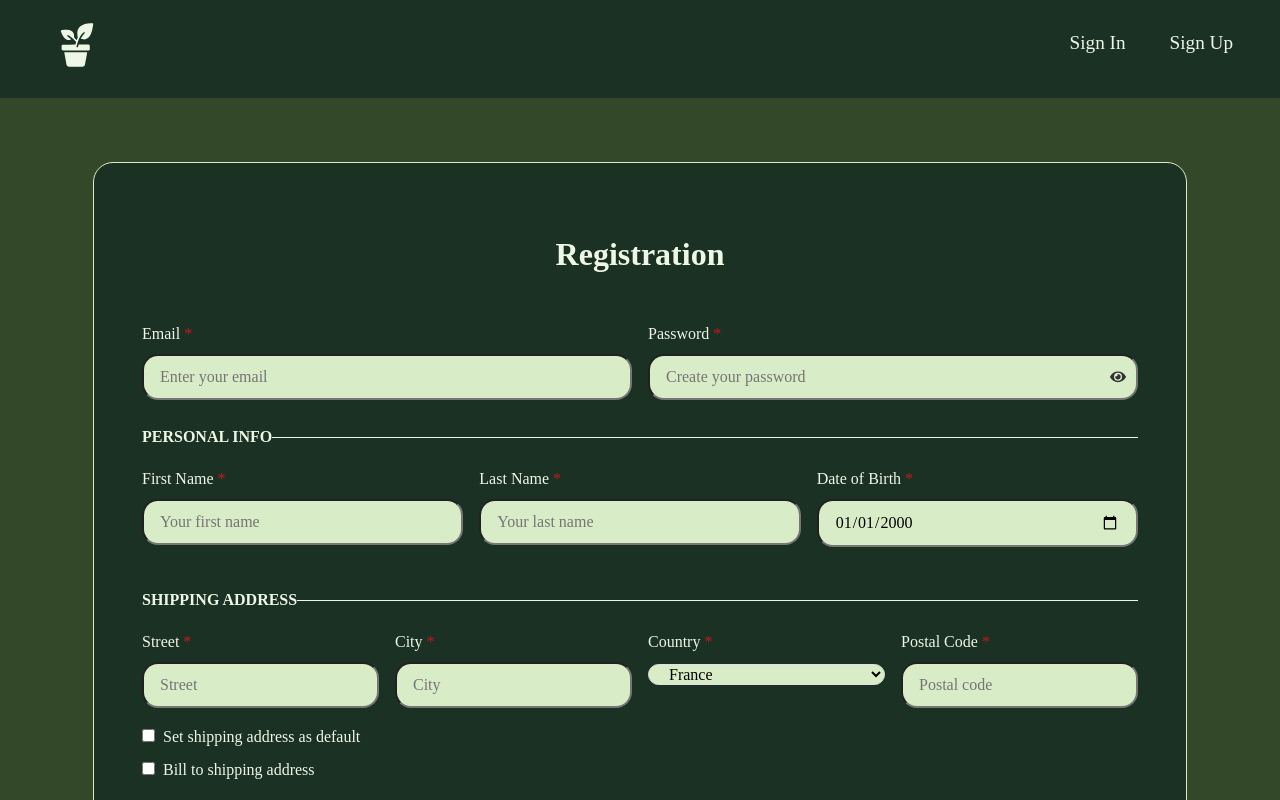
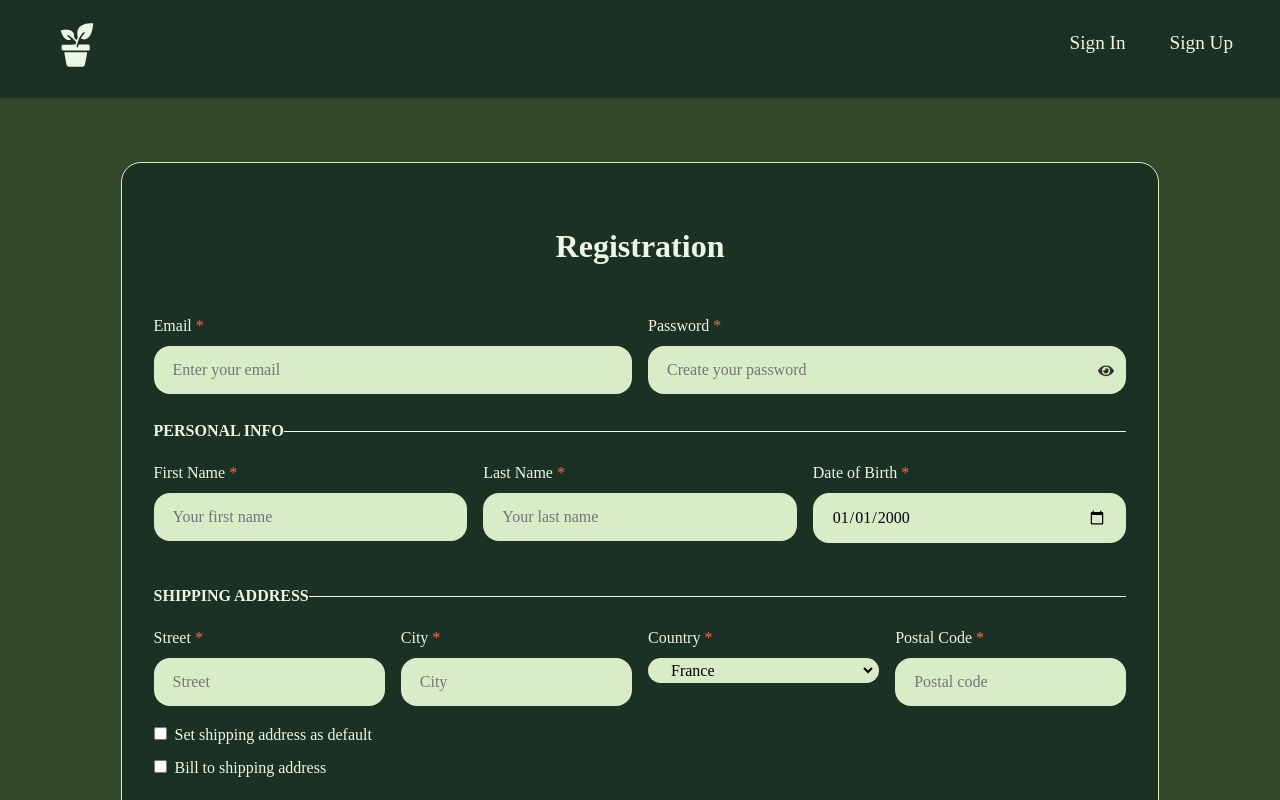
Before and after one commit to solowihmaria/ecommerce-application, a React app: page /register in a window 1280 px wide. Shown: the top 800 px of the page. Built offline with nearby package versions, Linux system fonts and the light colour scheme; a web font is replaced by a local one.

Commit message:
style: update elements styles for visual consistency and better accessibility

```diff
--- a/src/assets/styles/_constants.module.scss
+++ b/src/assets/styles/_constants.module.scss
@@ -20,7 +20,7 @@ $color-text-primary: #eef7e6;
 $color-text-dark: #333;
 
 // Семантические цвета
-$color-error: #c3181a;
+$color-error: #ff6347;
 $color-success: #346536;
 $color-warning: #ff9800;
 $color-info: #8e9e83;
--- a/src/components/blocks/LoginForm/LoginForm.module.scss
+++ b/src/components/blocks/LoginForm/LoginForm.module.scss
@@ -2,6 +2,7 @@
 
 .loginContainer {
     width: 50%;
+    min-width: 300px;
     max-width: 25rem;
     margin: 0 auto;
     padding: 4rem 2rem;
--- a/src/components/blocks/RegistrationForm/RegistrationForm.module.scss
+++ b/src/components/blocks/RegistrationForm/RegistrationForm.module.scss
@@ -1,9 +1,10 @@
 @use '../../../assets/styles/constants.module' as c;
 
 .registrationContainer {
+    width: 80%;
     min-width: 300px;
     margin: 0 auto;
-    padding: 4.5rem 3rem;
+    padding: 4rem 2rem;
     border: 1px solid c.$color-primary-light;
     border-radius: 20px;
     background-color: c.$color-primary-dark;
--- a/src/components/ui/Input/Input.module.scss
+++ b/src/components/ui/Input/Input.module.scss
@@ -21,6 +21,9 @@
     box-sizing: border-box;
     width: 100%;
     padding: 0.75rem 1rem;
+    border-color: transparent;
+    border-style: solid;
+    border-width: 3px;
     border-radius: 1rem;
     font-family: inherit;
     font-size: 1rem;
@@ -28,13 +31,15 @@
     transition: border-color 0.2s ease;
 
     &:focus {
-        border-color: c.$color-gray-800;
+        border-color: c.$color-accent-primary;
         outline: none;
     }
 
     &:disabled {
         cursor: not-allowed;
-        background-color: c.$color-gray-100;
+
+        // border-color: c.$color-gray-100;
+        opacity: 0.7;
     }
 
     &.error {
@@ -83,7 +88,7 @@
     color: c.$color-error;
     overflow-wrap: break-word;
     white-space: normal;
-    background-color: rgba(c.$color-error, 0.1);
+    background-color: rgba(c.$color-error, 0.15);
     animation: fade-in 0.2s ease-out;
 
     .errorIcon {
--- a/src/components/ui/Select/Select.module.scss
+++ b/src/components/ui/Select/Select.module.scss
@@ -17,7 +17,8 @@
     box-sizing: border-box;
     width: 100%;
     padding: 0 1rem;
-    border: 1px solid c.$color-gray-300;
+    border-color: transparent;
+    border-width: 3px;
     border-radius: 1rem;
     font-family: inherit;
     font-size: 1rem;
@@ -25,13 +26,15 @@
     transition: border-color 0.2s ease;
 
     &:focus {
-        border-color: c.$color-gray-800;
+        border-color: c.$color-accent-primary;
         outline: none;
     }
 
     &:disabled {
         cursor: not-allowed;
-        background-color: c.$color-gray-100;
+
+        // background-color: c.$color-gray-100;
+        opacity: 0.7;
     }
 
     &.error {
```
